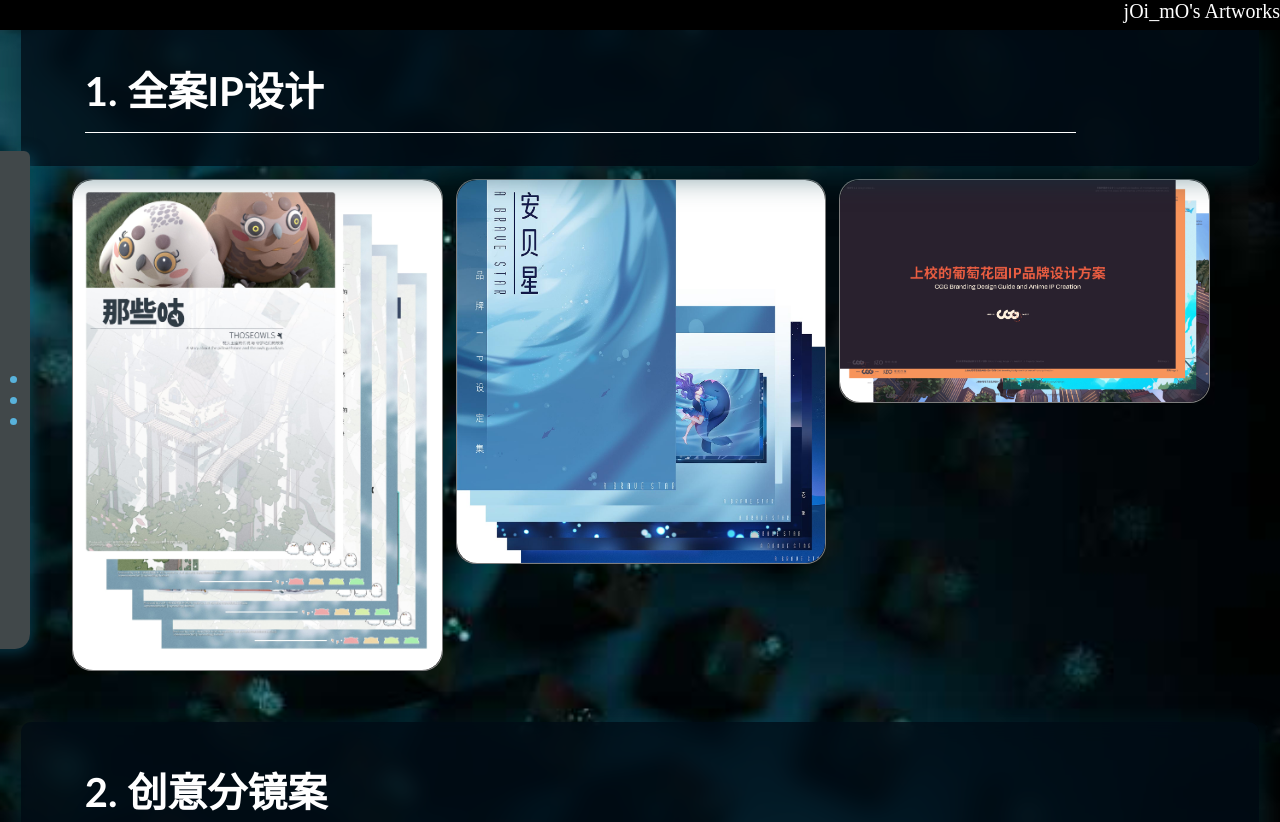
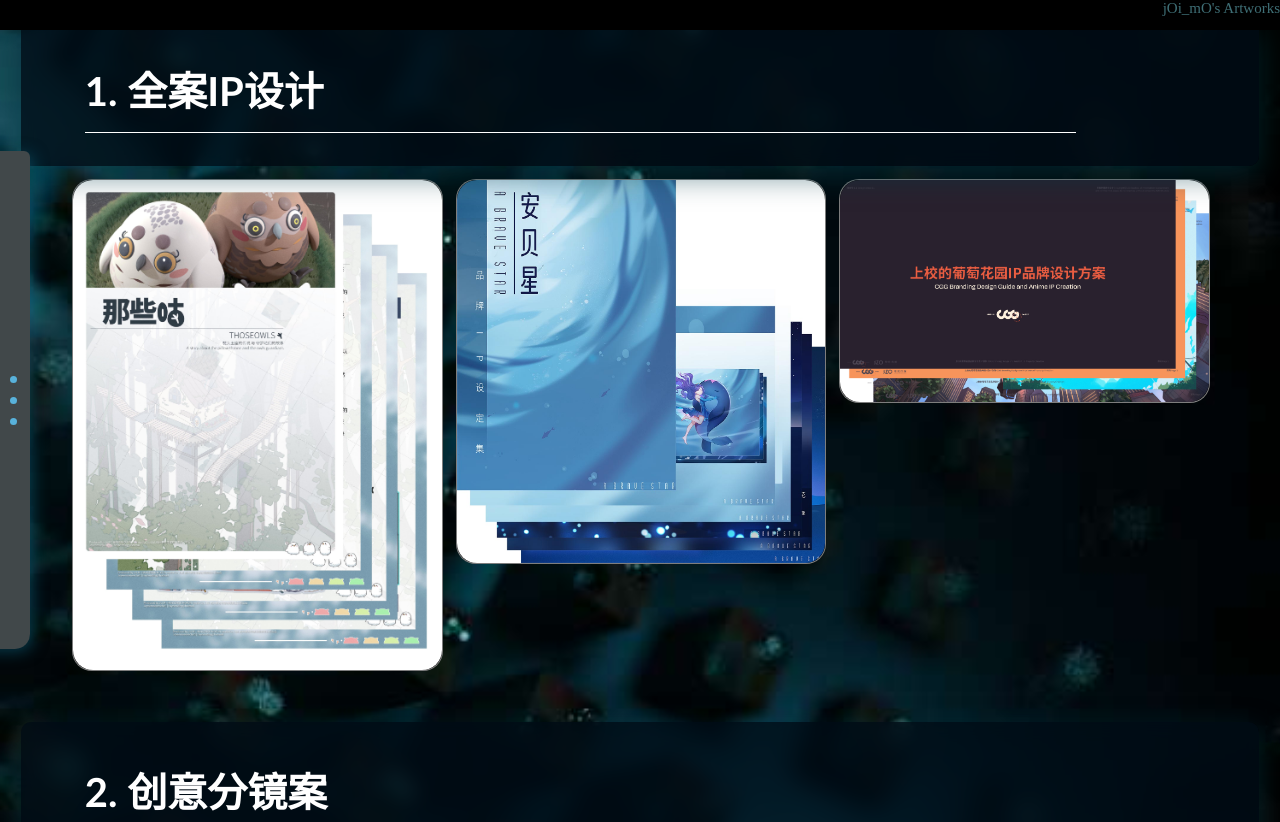
Before and after one commit to joyeemo/myweb2025, a website: page index.html in a window 1280 px wide. Shown: the top 822 px of the page. Drawn offline with Linux system fonts and the light colour scheme.

Commit message:
Update styles.css

```diff
--- a/styles.css
+++ b/styles.css
@@ -118,8 +118,8 @@ html {
   position: fixed;
   width: 100%;;
   height: 30px;
-  color: rgb(255, 255, 255);
-  font-size: 20px;
+  color: rgb(63, 111, 118);
+  font-size: 15px;
   background-color: black;
   padding: 0;
   margin: 0;
```
